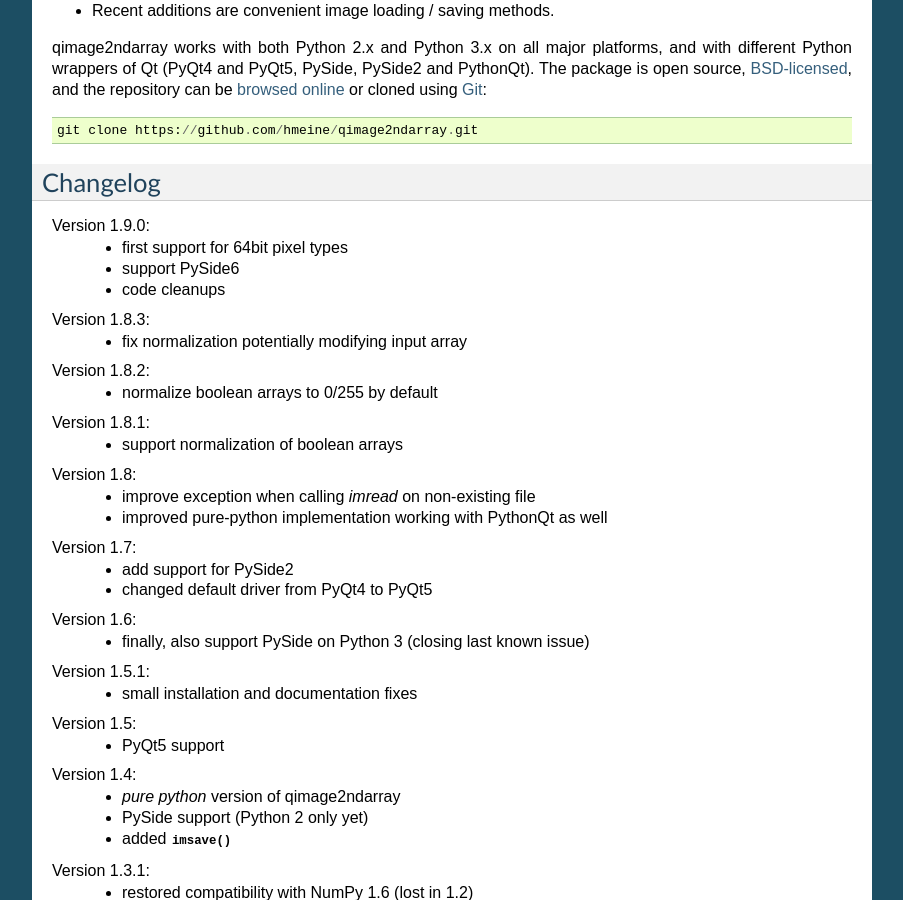
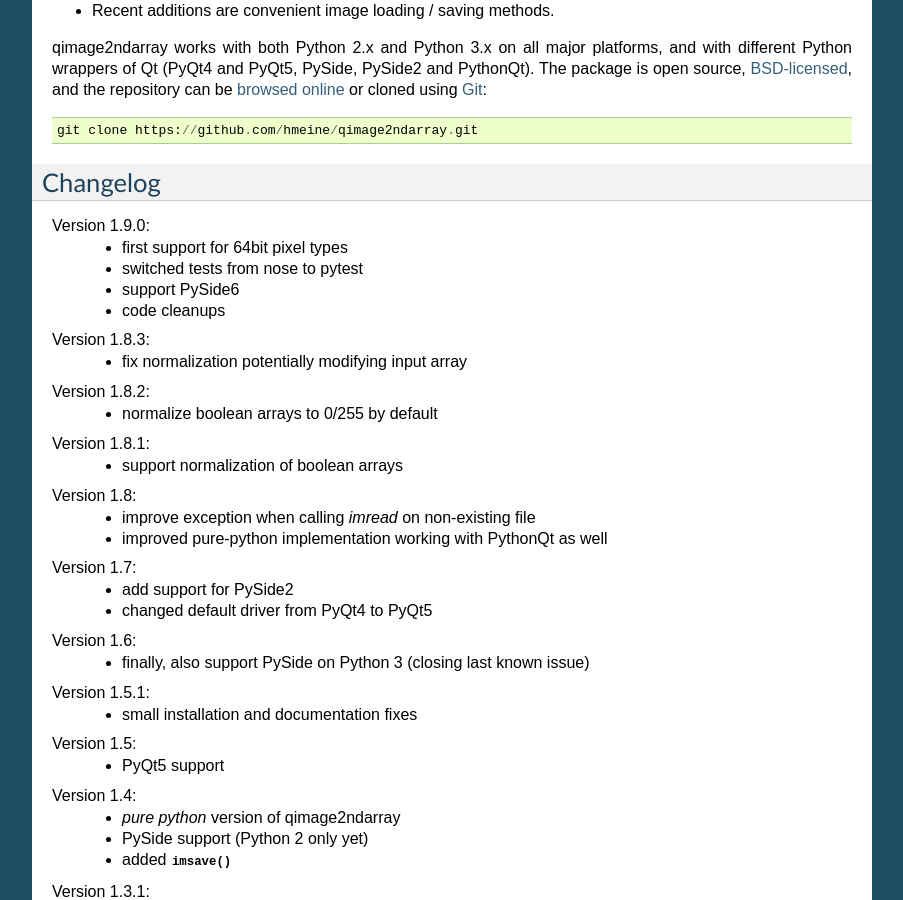
Before and after one commit to hmeine/qimage2ndarray, a Sphinx documentation site: the page built from doc/index.rst, in a window 1280 px wide and 900 px high, scrolled down 627 px. Shown: the whole window, without its empty margins (198-1101 px from the left). Built offline with Sphinx 7.4.7, drawn with Linux system fonts in a browser that asks for light colours; the version number could not be read and is left out.

Commit message:
add pytest switch to changelog (#26)

```diff
--- a/doc/index.rst
+++ b/doc/index.rst
@@ -62,6 +62,7 @@
 
 Version 1.9.0:
   - first support for 64bit pixel types
+  - switched tests from nose to pytest
   - support PySide6
   - code cleanups
 
```
